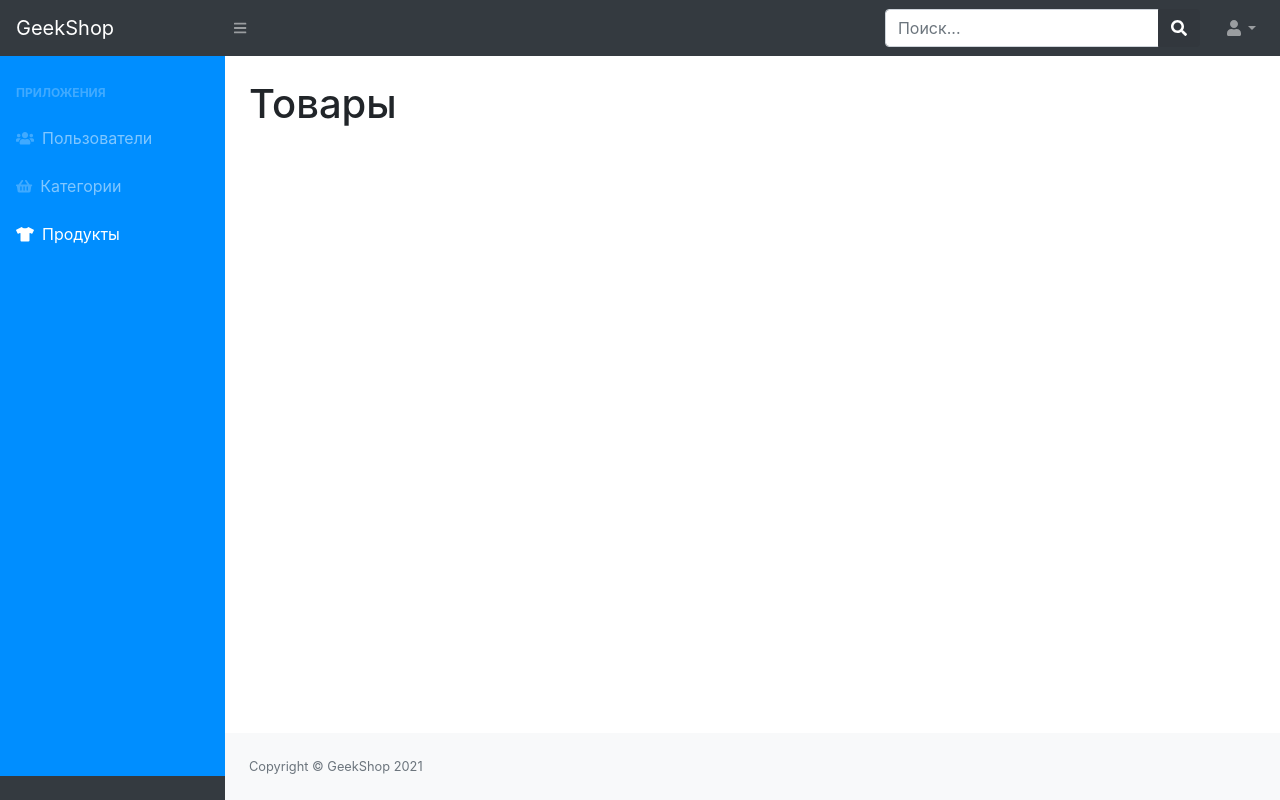
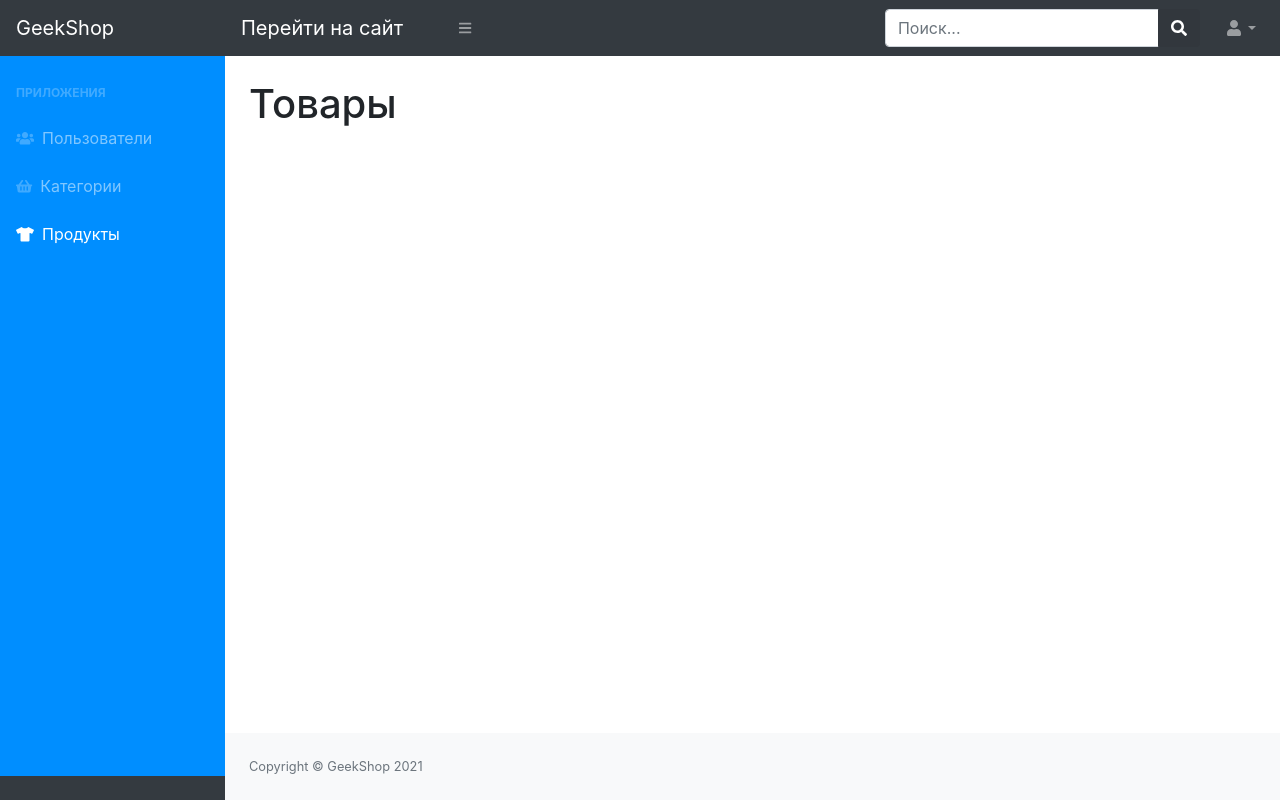
Before and after one commit to Poddubniy/Django_base, a Django app: page /admins/products/ in a window 1280 px wide. Run offline with Django 3.2, Linux system fonts and the light colour scheme; the visitor is signed in with stand-in values (Sample User, id 1); parts of the project's set-up code (start-up, migrations or seed data) failed here and were passed over; some libraries are stand-ins or nearby versions.

Commit message:
Added link to the base.html from admin

```diff
--- a/admins/templates/admins/base.html
+++ b/admins/templates/admins/base.html
@@ -18,6 +18,7 @@
 <body class="sb-nav-fixed">
 <nav class="sb-topnav navbar navbar-expand navbar-dark bg-dark">
     <a class="navbar-brand" href="{% url 'admins:index' %}">GeekShop</a>
+    <a class="navbar-brand" href="{% url 'index' %}">Перейти на сайт</a>
     <button class="btn btn-link btn-sm order-1 order-lg-0" id="sidebarToggle" href="#"><i class="fas fa-bars"></i>
     </button>
     <!-- Navbar Search-->
```
